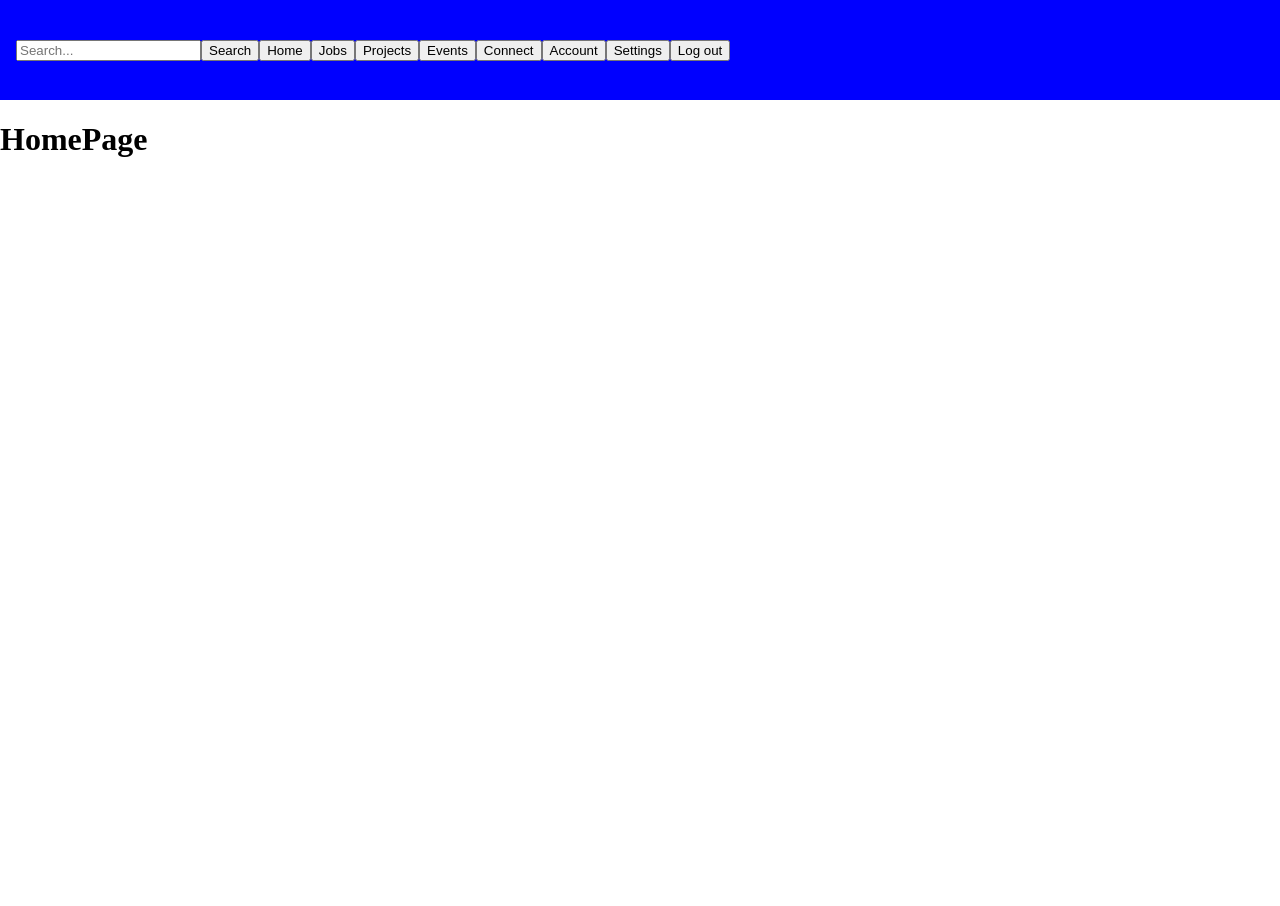
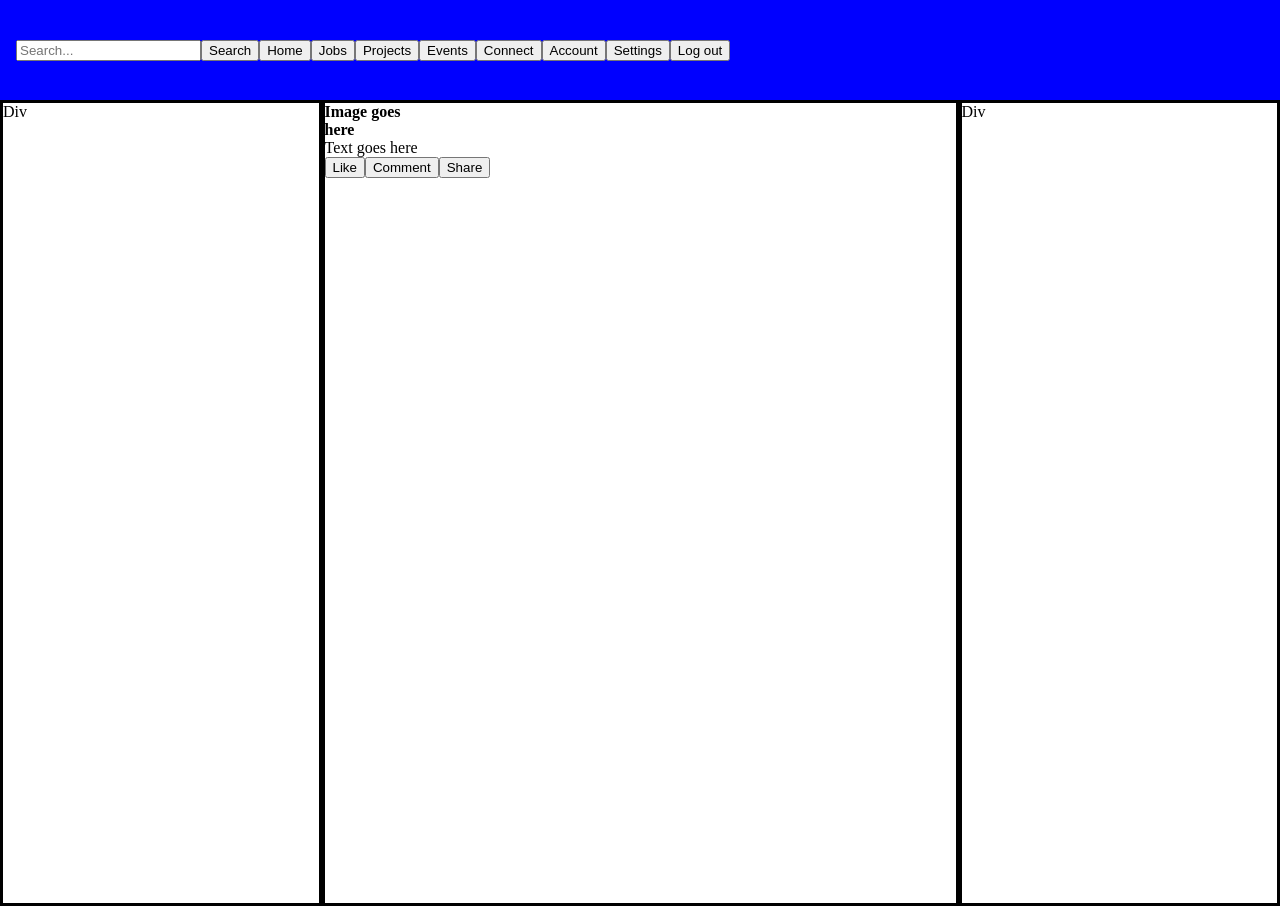
Before and after one commit to SamiBenAmara/coding-site, a React (Vite) app in the folder client/: page /home in a window 1280 px wide. Before the commit the page ends 800 px from the top, so only its background shows below. Built offline with nearby package versions, Linux system fonts and the light colour scheme; some icons are missing.

Commit message:
Added Post component

```diff
--- a/client/src/components/HomePage/HomePage.module.css
+++ b/client/src/components/HomePage/HomePage.module.css
@@ -0,0 +1,37 @@
+.main {
+    display: flex;
+    flex-direction: column;
+    justify-content: center;
+    align-items: center;
+    width: 100%;
+}
+
+.homePageBody {
+    display: flex;
+    flex-direction: row;
+    align-items: center;
+    width: 100%;
+}
+
+.left {
+    height: 100vh;
+    width: 25%;
+    border-width: 1px;
+    border: solid;
+}
+
+.center {
+    height: 100vh;
+    width: 50%;
+    border-width: 1px;
+    border: solid;
+    display: flex;
+    flex-direction: column;
+}
+
+.right {
+    height: 100vh;
+    width: 25%;
+    border-width: 1px;
+    border: solid;
+}
--- a/client/src/components/HomePage/HomePage.tsx
+++ b/client/src/components/HomePage/HomePage.tsx
@@ -1,13 +1,23 @@
 import React from 'react';
 import HomePageNavbar from '../HomePageNavbar/HomePageNavbar';
+import styles from './HomePage.module.css';
+import Post from '../Post/Post';
 
 const HomePage = () => {
   return (
-    <div>
+    <div className={styles.main}>
         <HomePageNavbar />
-        <h1>
-            HomePage
-        </h1>
+        <div className={styles.homePageBody}>
+          <div className={styles.left}>
+            Div
+          </div>
+          <div className={styles.center}>
+            <Post />
+          </div>
+          <div className={styles.right}>
+            Div
+          </div>
+        </div>
     </div>
   )
 }
--- /dev/null
+++ b/client/src/components/Post/Post.module.css
@@ -0,0 +1,12 @@
+.main {
+    width: 100px;
+    height: 100px;
+    display: flex;
+    flex-direction: column;
+}
+
+.buttonDiv {
+    display: flex;
+    flex-direction: row;
+    align-items: center;
+}
--- /dev/null
+++ b/client/src/components/Post/Post.tsx
@@ -0,0 +1,22 @@
+import React from 'react';
+import styles from './Post.module.css';
+
+const Post = () => {
+  return (
+    <div className={styles.main}>
+      <div className={styles.imageDiv}>
+        <b>Image goes here</b>
+      </div>
+      <div className={styles.textDiv}>
+        Text goes here
+      </div>
+      <div className={styles.buttonDiv}>
+        <button>Like</button>
+        <button>Comment</button>
+        <button>Share</button>
+      </div>
+    </div>
+  )
+}
+
+export default Post
```
